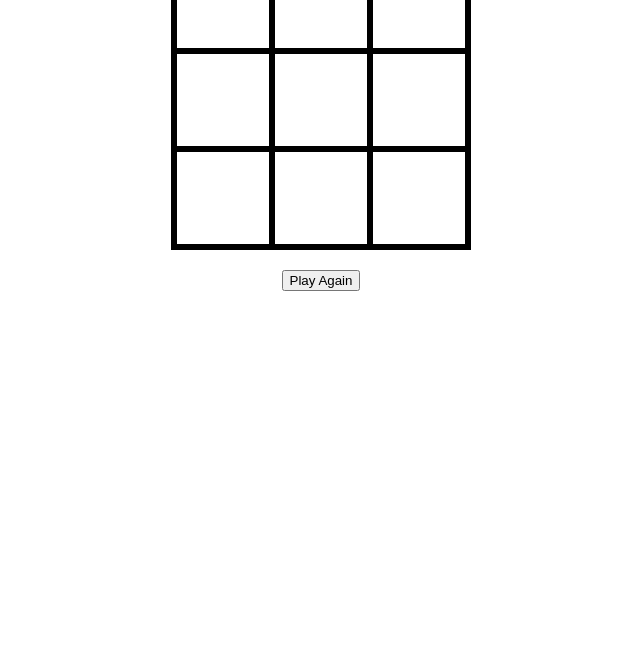
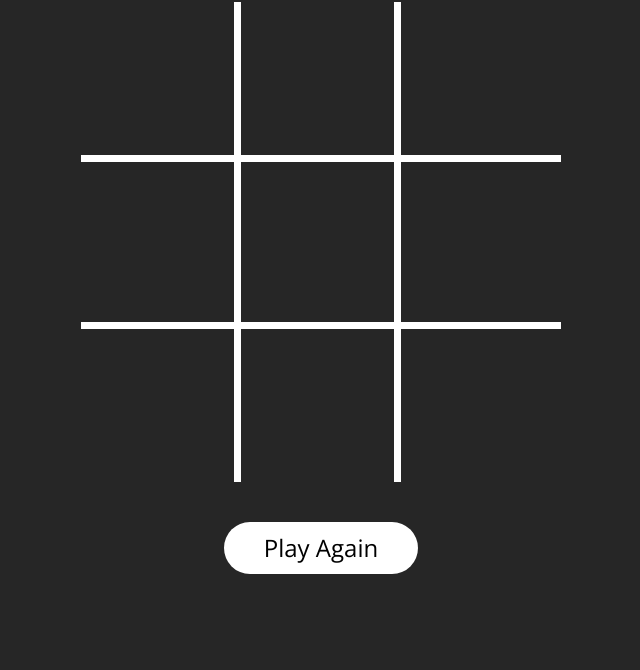
Before and after one commit to shelbyvjacobs/Tic-Tac-Toe, a plain HTML site: page index.html in a window 1280 px wide. Shown: the part 130-800 px from the top of the page, without its empty margins (319-959 px from the left). Drawn offline with nearby package versions, Linux system fonts and the light colour scheme.

Commit message:
updated css styling

```diff
--- a/style.css
+++ b/style.css
@@ -1,50 +1,63 @@
+@import url('https://fonts.googleapis.com/css?family=Open+Sans|Permanent+Marker&display=swap');
+
 * {
-	box-sizing: border-box;;
+	box-sizing: border-box;
+	font-family: 'Open Sans', sans-serif;
+	color: white;
+	line-height: 0.5;
+}
+
+body {
+	background-color: #262626;
 }
 
 h1 {
 	text-align: center;
+	font-size: 4.5rem;
+	line-height: 0.5;
+	font-family: 'Permanent Marker', cursive;
 }
 
 #gameBoard {
 	display: grid;
 	grid-template-rows: 1fr 1fr 1fr;
 	grid-template-columns: 1fr 1fr 1fr;
-	height: 300px;
-	width: 300px;
-	border-style: solid;
-	border-color: black;
+	height: 60vh;
+	width: 60vh;
+
 	margin: auto;
 }
-
-	#A1, #A2, #A3, #B1, #B2, #B3, #C1, #C2, #C3{
-		border-style: solid;
-		border-color: black;
-	}
 
 	#A1{
 		grid-row: 1;
 		grid-column: 1;
+		border-right: 7px solid white;
+		border-bottom: 7px solid white;
 	}
 
 	#A2{
 		grid-row: 1;
 		grid-column: 2;
+		border-bottom: 7px solid white;
+		border-right: 7px solid white;
 	}
 
 	#A3{
 		grid-row: 1;
 		grid-column: 3;
+		border-bottom: 7px solid white;
 	}
 
 	#B1{
 		grid-row: 2;
 		grid-column: 1;
+		border-right: 7px solid white;
 	}
 
 	#B2{
 		grid-row: 2;
 		grid-column: 2;
+		border-right: 7px solid white;
 	}
 
 	#B3{
@@ -55,27 +68,50 @@ h1 {
 	#C1{
 		grid-row: 3;
 		grid-column: 1;
+		border-top: 7px solid white;
+		border-right: 7px solid white;
 	}
 
 	#C2{
 		grid-row: 3;
 		grid-column: 2;
+		border-top: 7px solid white;
+		border-right: 7px solid white;
 	}
 
 	#C3{
 		grid-row: 3;
 		grid-column: 3;
+		border-top: 7px solid white;
 	}
 
 button {
 	display: block;
 	margin: 10px auto;
+	padding: 20px 40px;
+	border: none;
+	background-color: white;
+	color: black;
+	border-radius: 40px;
+	font-size: 1.5rem;
+}
+
+button:focus {
+	outline: none;
+}
+
+button:hover {
+	background-color: grey;
 }
 
 #turn {
 	text-align: center;
+	font-size: 2rem;
 }
 
 h2 {
 	text-align: center;
+	font-size: 3rem;
+	line-height: 0.5;
+	font-family: 'Permanent Marker', cursive;
 }
```
